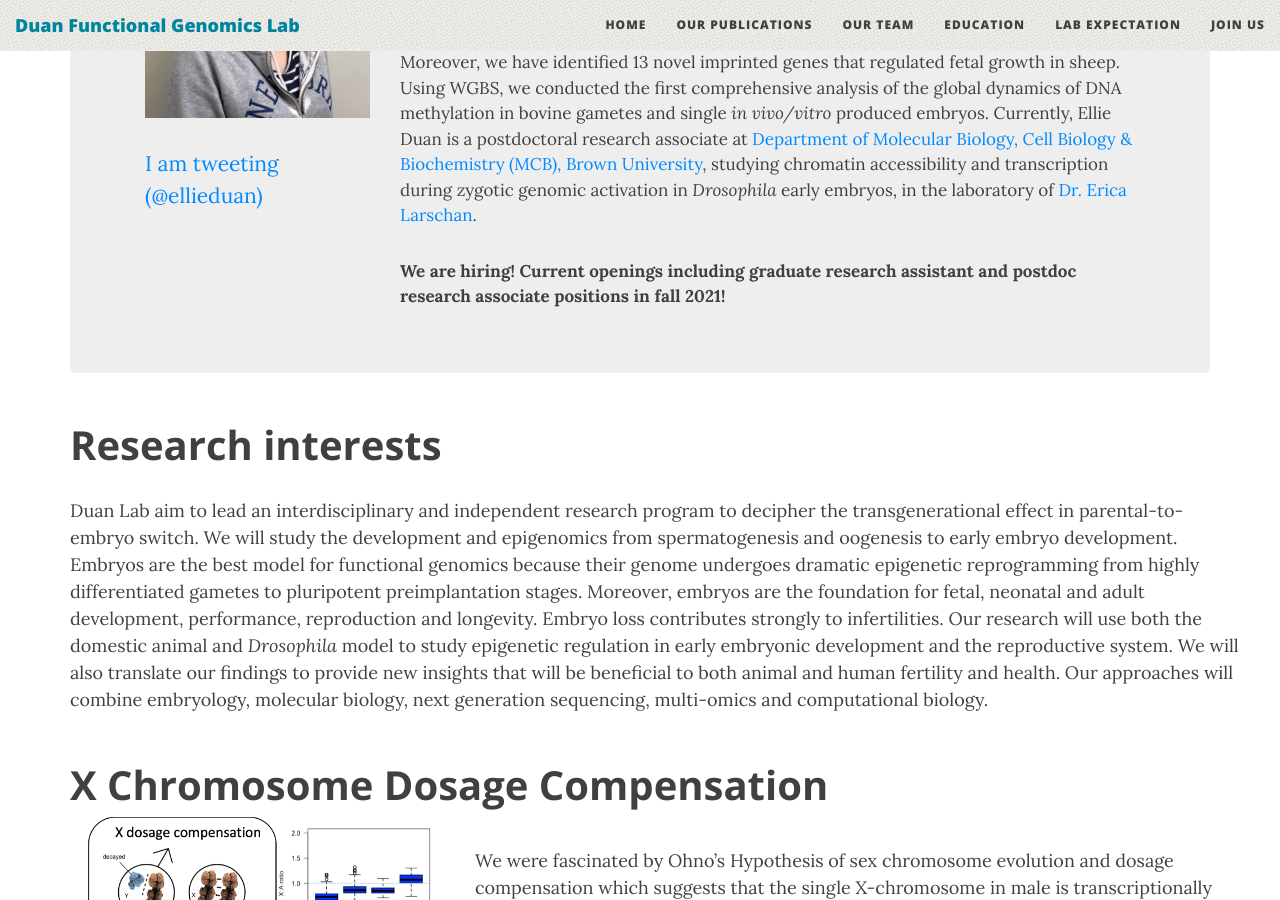
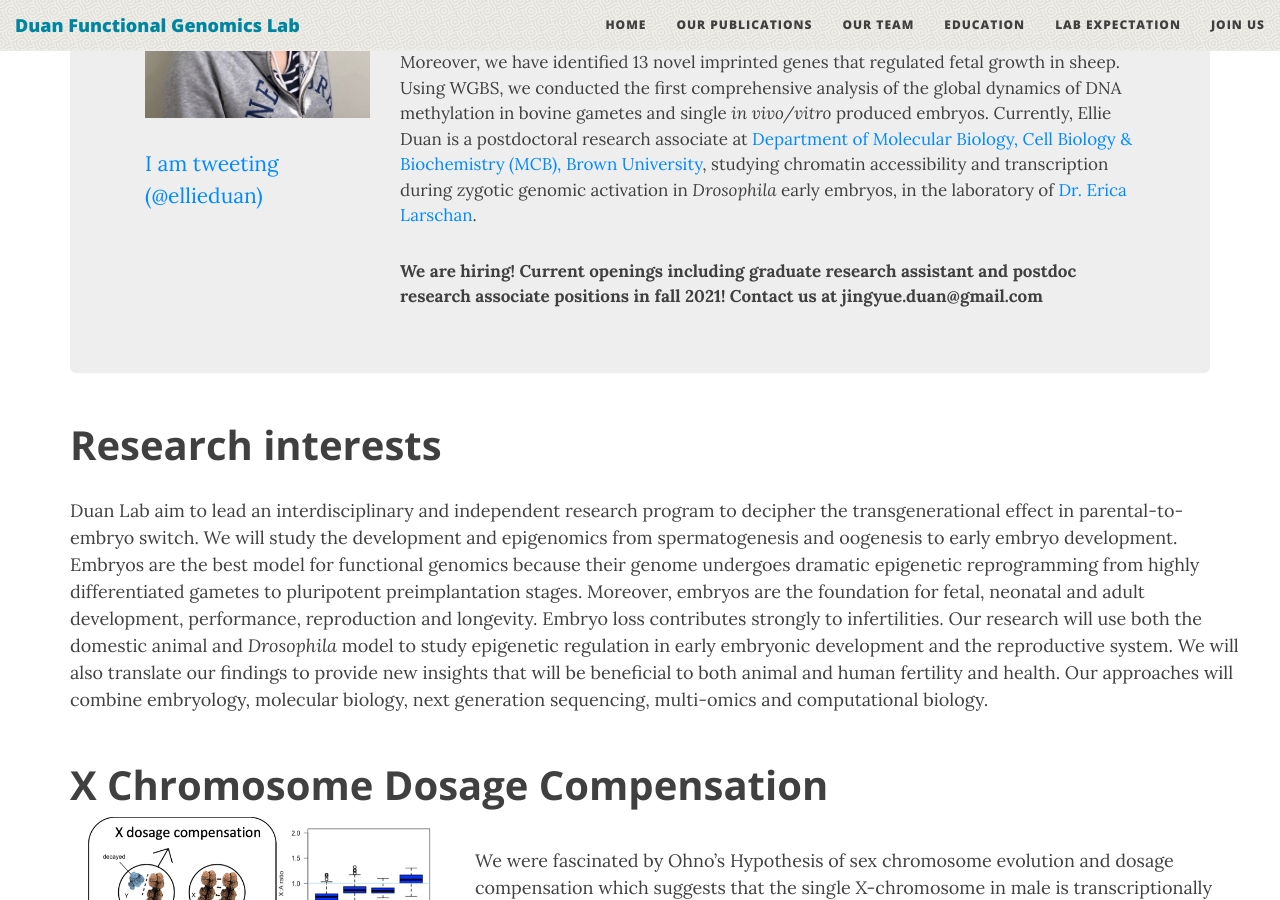
Before and after one commit to EllieDuan/EllieDuan.github.io, a Jekyll site: the page built from index.html, in a window 1280 px wide and 900 px high, scrolled down 354 px. Built offline with Jekyll 4.4.1, drawn with Linux system fonts in a browser that asks for light colours; nearby versions of some CDN libraries; the list of posts is cut into pages by our own code; comment, search, counter and statistics services are not loaded.

Commit message:
update index email

```diff
--- a/index.html
+++ b/index.html
@@ -42,7 +42,9 @@ use-site-title: true
             		<p style="font-size:17px"> Our research focused on functional genomics and epigenetics in domestic animals. Our work is the first to define the X-chromosome dosage compensation dynamic in cattle embryos. Moreover, we have identified 13 novel imprinted genes that regulated fetal growth in sheep. Using WGBS, we conducted the first comprehensive analysis of the global dynamics of DNA methylation in bovine gametes and single <i>in vivo/vitro</i> produced embryos. Currently, Ellie Duan is a postdoctoral research associate at <a href="https://www.brown.edu/academics/biomed/molecular-cell-biochemistry/"> Department of Molecular Biology, Cell Biology & Biochemistry (MCB), Brown University</a>, studying chromatin accessibility and transcription during zygotic genomic activation in <i> Drosophila </i> early embryos, in the laboratory of <a href="https://www.larschanlab.com/">Dr. Erica Larschan</a>.
                 </p>
                 <p style="font-size:17px"> <b>We are hiring!
-                Current openings including graduate research assistant and postdoc research associate positions in fall 2021! </b>
+                Current openings including graduate research assistant and postdoc research associate positions in fall 2021! Contact us at <script type=”text/javascript”>
+document.write(“<n uers=\”znvygb:fvyinasbbone10@gvyyyngr.pbz\” ery=\”absbyybj\”>”.replace(/[a-zA-Z]/g, function(c){return String.fromCharCode((c<=”Z”?90:122)>=(c=c.charCodeAt(0)+13)?c:c-26);}));
+</script>jingyue.duan@gmail.com</a> </b>
                 </p>
             </div>
         </div>
```
